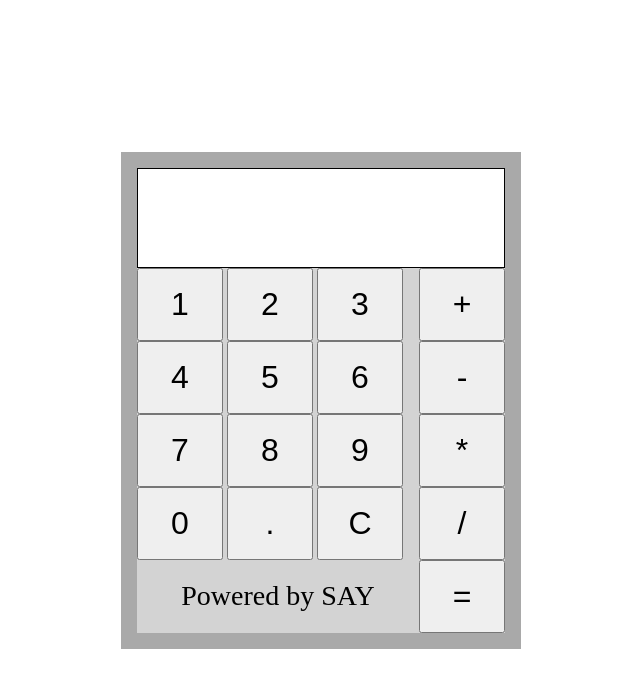
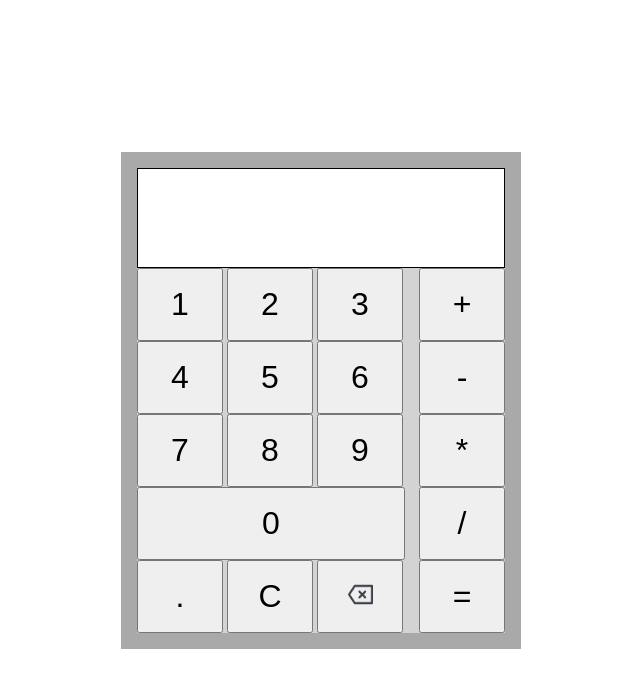
Before and after one commit to AndriySydorchuk/jsCalculator, a plain HTML site: page index.html in a window 1280 px wide. Shown: the whole page, without its empty margins (319-959 px from the left). Drawn offline with Linux system fonts and the light colour scheme.

Commit message:
Add erase button

```diff
--- a/index.html
+++ b/index.html
@@ -24,14 +24,14 @@
                     <button>7</button>
                     <button>8</button>
                     <button>9</button>
-                    <button>0</button>
+                    <button class="zero-btn">0</button>
                     <div class="other">
                         <button class="dot-btn">.</button>
                         <button class="clear-btn">C</button>
+                        <button class="erase-btn">
+                            <img src="./erase_btn.png" alt="Erase button. Click to remove last eneterd symbol.">
+                        </button>
                     </div>
-                </div>
-                <div class="label">
-                    Powered by SAY
                 </div>
             </div>
             <div class="operators">
--- a/style.css
+++ b/style.css
@@ -70,3 +70,12 @@ button {
     cursor: pointer;
     width: 86px;
 }
+
+.erase-btn > img {
+    width: 50%;
+    height: auto;
+}
+
+.zero-btn {
+    width: 95%;
+}
```
Also changed, not shown: erase_btn.png (added).
